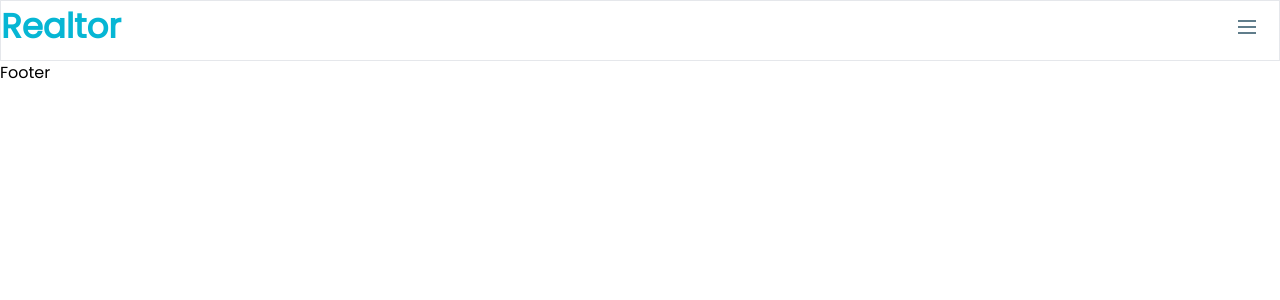
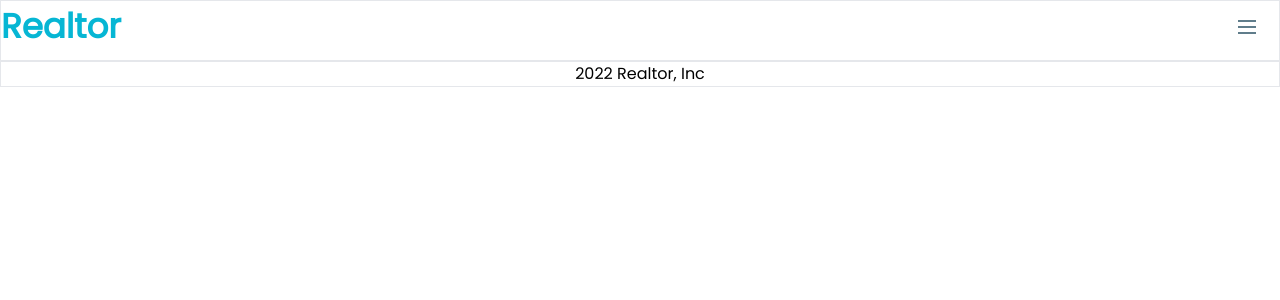
Before and after one commit to edwinochieng/real-estate-app, a Next.js app: page / in a window 1280 px wide. Shown: the top 300 px of the page. Built offline with nearby package versions, Linux system fonts and the light colour scheme.

Commit message:
add Footer

```diff
--- /dev/null
+++ b/components/Footer.js
@@ -0,0 +1,13 @@
+import React from 'react'
+
+const Footer = () => {
+    const date = new Date().getFullYear();
+
+  return (
+    <div className = "w-full flex justify-center items-center border border-t-gray-200">
+        <div>{date}  Realtor, Inc</div>
+    </div>
+  )
+}
+
+export default Footer
--- a/components/Layout.js
+++ b/components/Layout.js
@@ -1,6 +1,7 @@
 import React from 'react'
 import Head from 'next/head'
 import Navbar from './Navbar'
+import Footer from './Footer'
 
 const Layout = ({children}) => {
   return (
@@ -15,7 +16,7 @@ const Layout = ({children}) => {
             {children}
         </main>
         <footer>
-            Footer
+            <Footer/>
         </footer>
     </div>
   )
```
